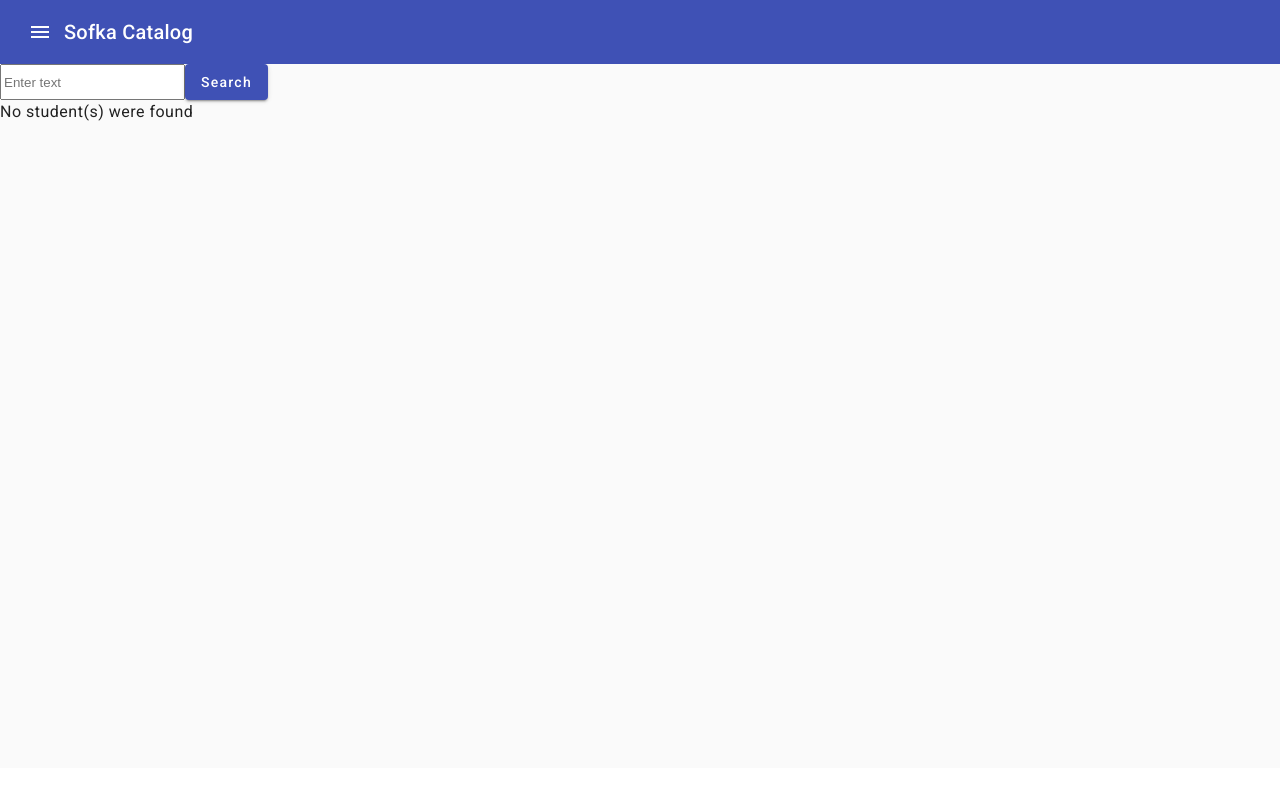
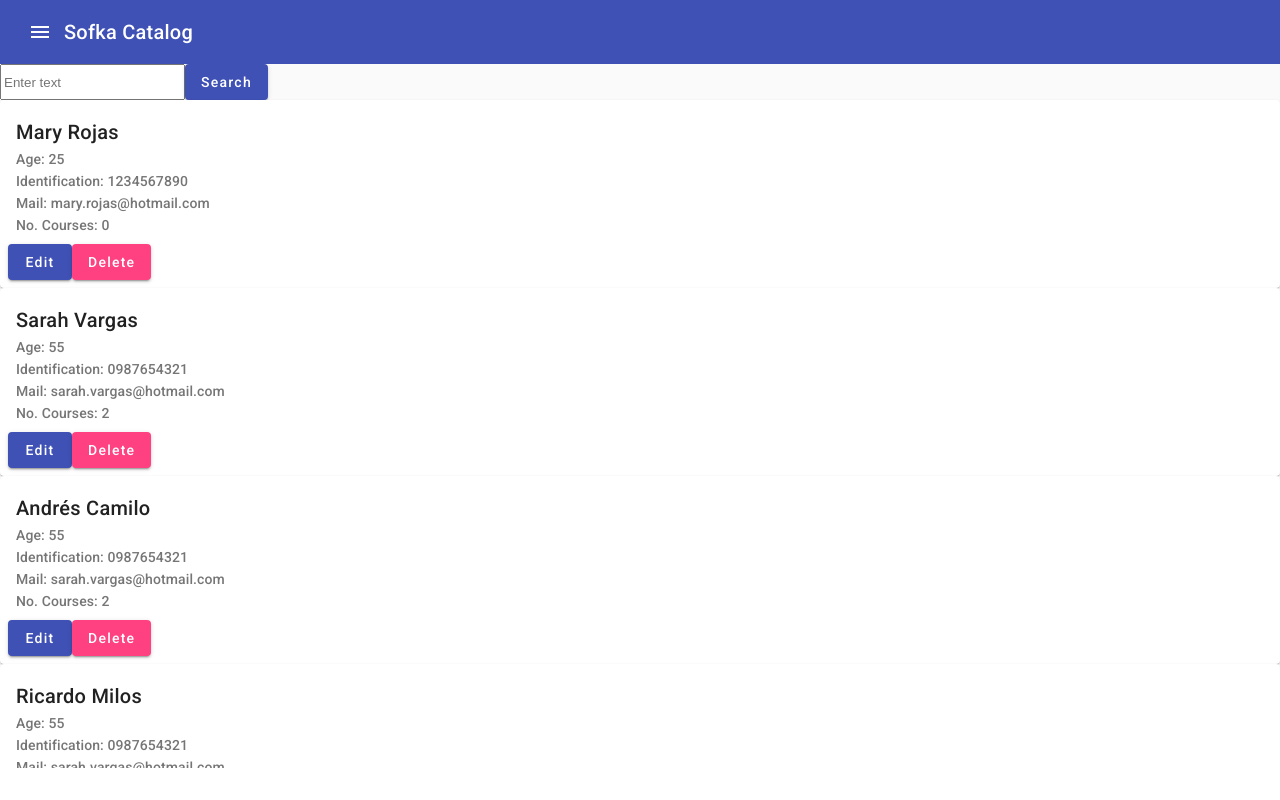
Before and after one commit to training-practice-sofkau/C1-2023-FA-Angular, an Angular app: page /students/search in a window 1280 px wide. Built offline with nearby package versions, Linux system fonts and the light colour scheme.

Commit message:
The mocking data from the student page component was retrived from the student list (searching page), in order to test the visualization of the results

```diff
--- a/src/app/components/student-list/student-list.component.ts
+++ b/src/app/components/student-list/student-list.component.ts
@@ -1,5 +1,6 @@
 import { Component } from '@angular/core';
 import { Student } from 'src/app/models/student.model';
+import { StudentPageComponent } from 'src/app/pages/student-page/student-page.component'
 
 @Component({
   selector: 'app-student-list',
@@ -7,9 +8,8 @@ import { Student } from 'src/app/models/student.model';
   styleUrls: ['./student-list.component.scss']
 })
 export class StudentListComponent {
-  s_founded: Student[] = [];
-  founded: number = 0;
+  student: StudentPageComponent = new StudentPageComponent();
+  s_founded: Student[] = this.student.l_students;
+  founded: number = this.s_founded.length;
   searchingBy: string = '';
-
-
 }
```
